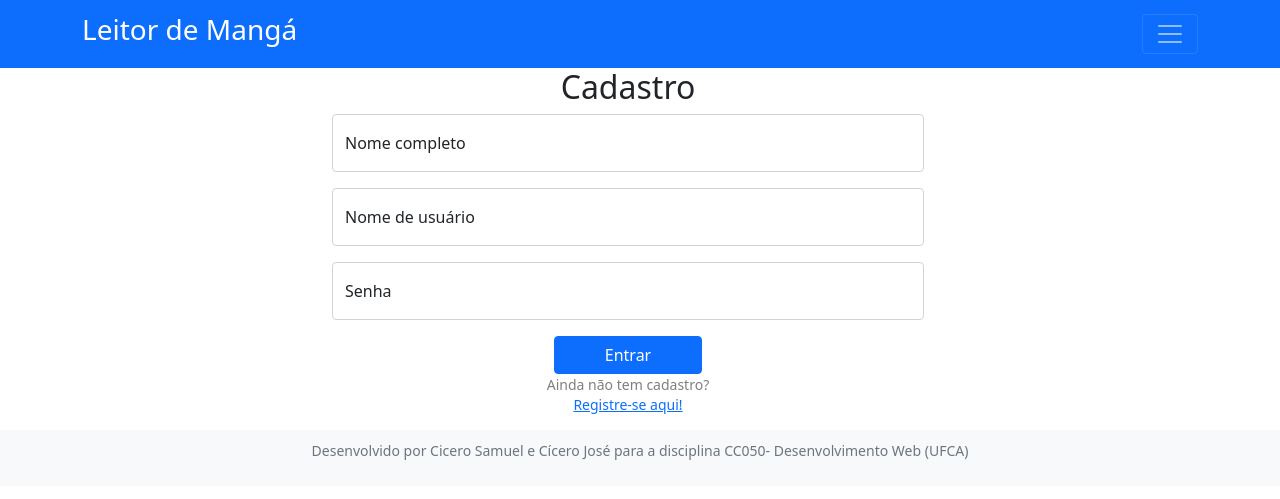
After one commit to csamuelsm/projeto_cc0050, a Python web app: template flask/templates/cadastro.html in a window 1280 px wide. The commit adds this page. Shown: the top 499 px of the page. Run offline with Jinja, Linux system fonts and the light colour scheme; the template is opened without the code that fills it, so the values that code supplies are empty; some libraries are stand-ins or nearby versions.

Commit message:
bugando ainda mais

```diff
--- /dev/null
+++ b/flask/templates/cadastro.html
@@ -0,0 +1,28 @@
+{% extends 'base.html' %}
+
+{%block content%}
+
+<form method='POST'>
+    <div class="container-fluid row justify-content-center text-center">
+        <h2>Cadastro</h2>
+            <div class="col-lg-6 col-md-8">
+                <div class="form-floating mb-3">
+                    <input type="user" class="form-control" id="floatingInput" name='user' placeholder="@user" required value="{{ request.form['user'] }}">
+                    <label for="floatingInput">Nome completo</label>
+                </div>
+                <div class="form-floating mb-3">
+                    <input type="user" class="form-control" id="floatingInput" name='user' placeholder="@user" required value="{{ request.form['user'] }}">
+                    <label for="floatingInput">Nome de usuário</label>
+                </div>
+                <div class="form-floating mb-3">
+                    <input type="password" class="form-control" id="floatingPassword" name='password' placeholder="Password" required>
+                    <label for="floatingPassword">Senha</label>
+                </div>
+                <button type="submit" class="btn btn-primary col-lg-3 col-md-4">Entrar</button>
+                <p class="lh-sm text-black-50"><small>Ainda não tem cadastro? <br/><a href='cadastrar'>Registre-se aqui!</a></small></p>
+            </div>
+    </div>
+    </form>
+
+
+{%endblock%}
--- a/flask/templates/index.html
+++ b/flask/templates/index.html
@@ -22,7 +22,7 @@
                     <label for="floatingPassword">Senha</label>
                 </div>
                 <button type="submit" class="btn btn-primary col-lg-3 col-md-4">Entrar</button>
-                <p class="lh-sm text-black-50"><small>Ainda não tem cadastro? <br/><a href='#'>Registre-se aqui!</a></small></p>
+                <p class="lh-sm text-black-50"><small>Ainda não tem cadastro? <br/><a href='cadastrar'>Registre-se aqui!</a></small></p>
             </div>
     </div>
     </form>
```
Also changed, not shown: flask/Usuarios.py (added, +8 -0 lines), flask/app.py (+45 -3 lines), flask/formUsuario.py (added, +11 -0 lines), 1 other file.
